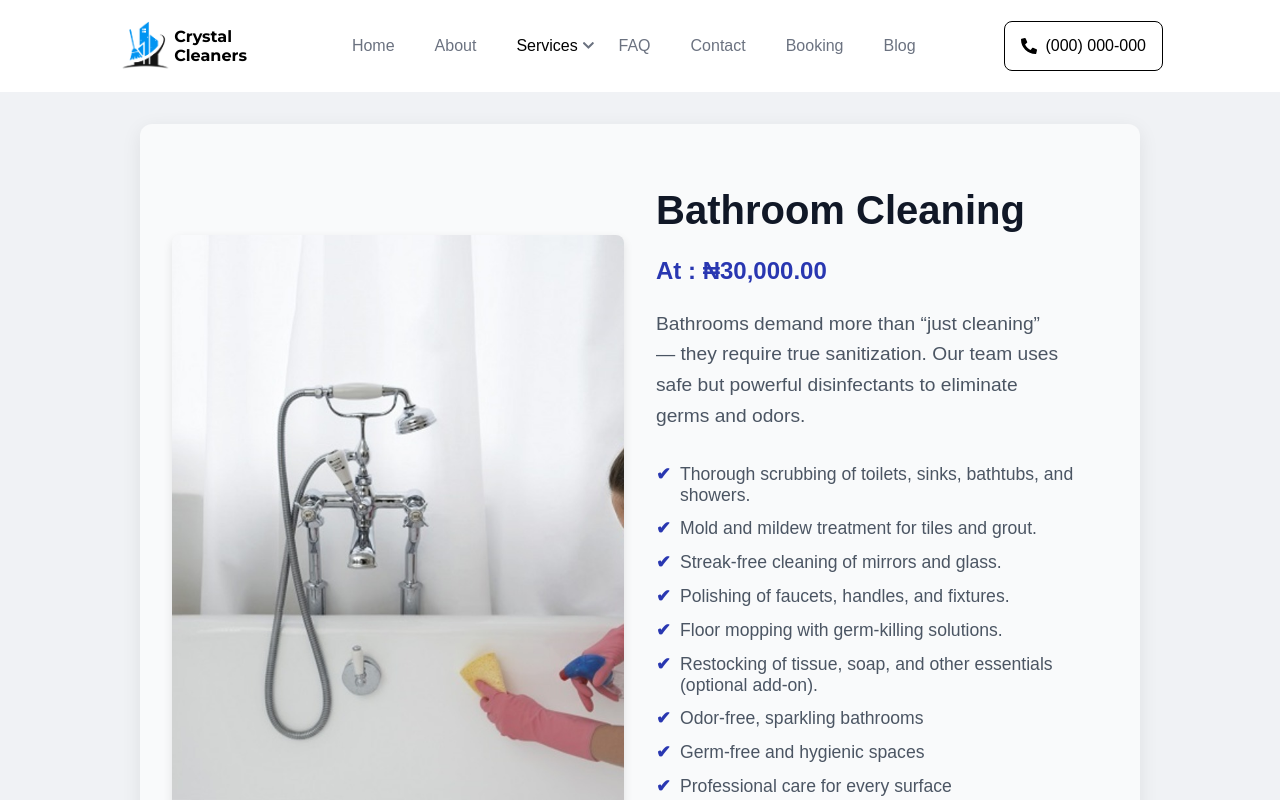
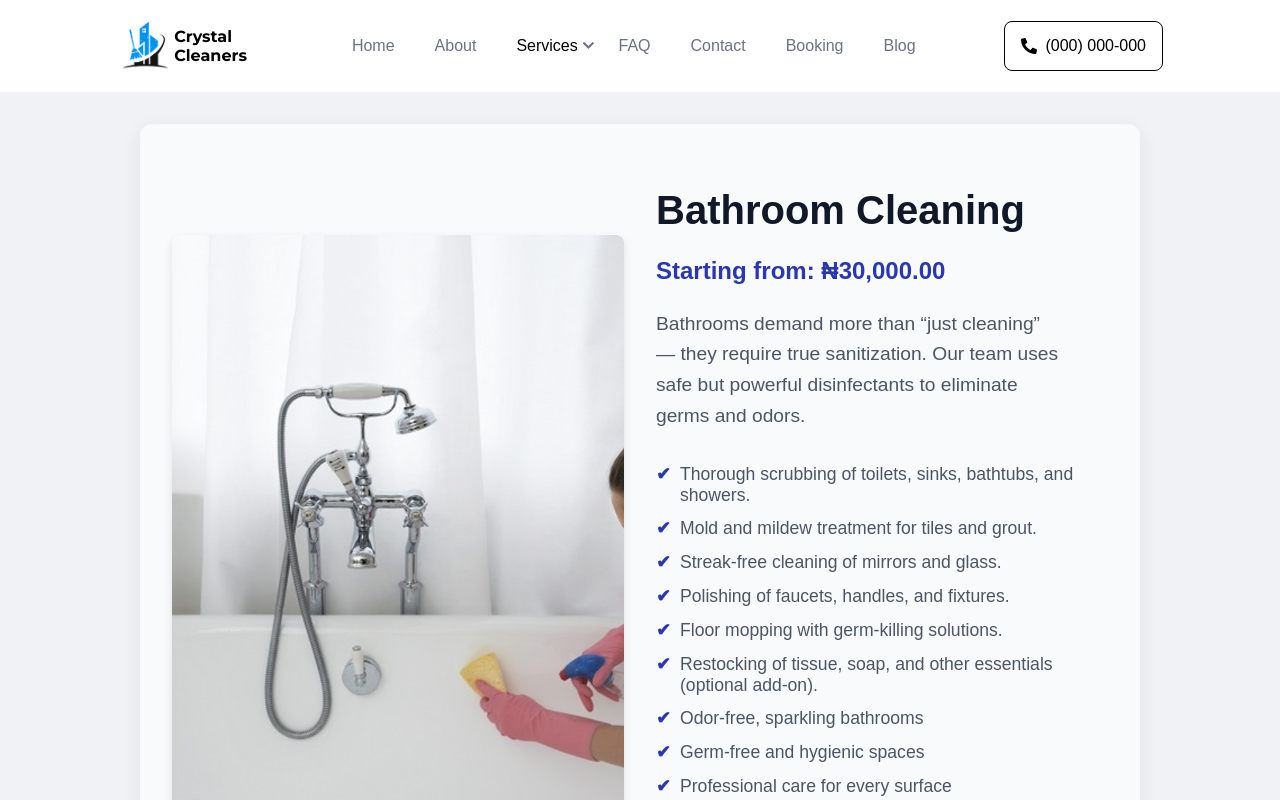
Before and after one commit to iokeke-cos/Tenece_holdings, a React (Vite) app in the folder Frontend/crystal-cleaners-frontend/: page /services/bathroom-cleaning in a window 1280 px wide. Shown: the top 800 px of the page. Built offline with nearby package versions, Linux system fonts and the light colour scheme.

Commit message:
feat: updated service detail page with price listing

```diff
--- a/Frontend/crystal-cleaners-frontend/src/components/pages/ServiceDetail.jsx
+++ b/Frontend/crystal-cleaners-frontend/src/components/pages/ServiceDetail.jsx
@@ -34,7 +34,7 @@ export default function ServiceDetail() {
         <div className="service-detail-info">
           <h1 className="service-detail-heading">{service.title}</h1>
           <h3 className="service-detail-price">
-            At : {formattedPrice}
+            Starting from: {formattedPrice}
           </h3>
           <p className="service-detail-brief">{service.brief}</p>
           <ul className="service-detail-bullet-points">
```
